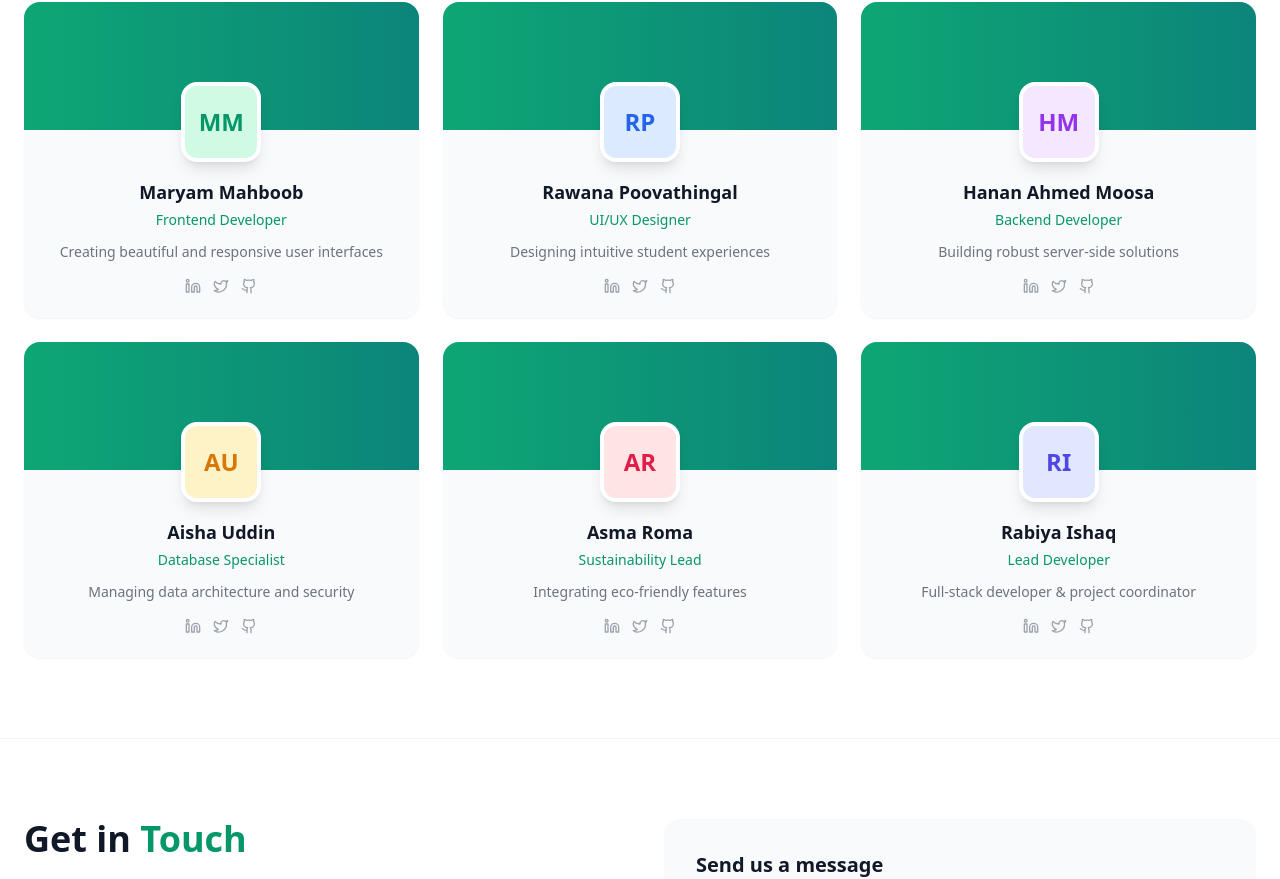
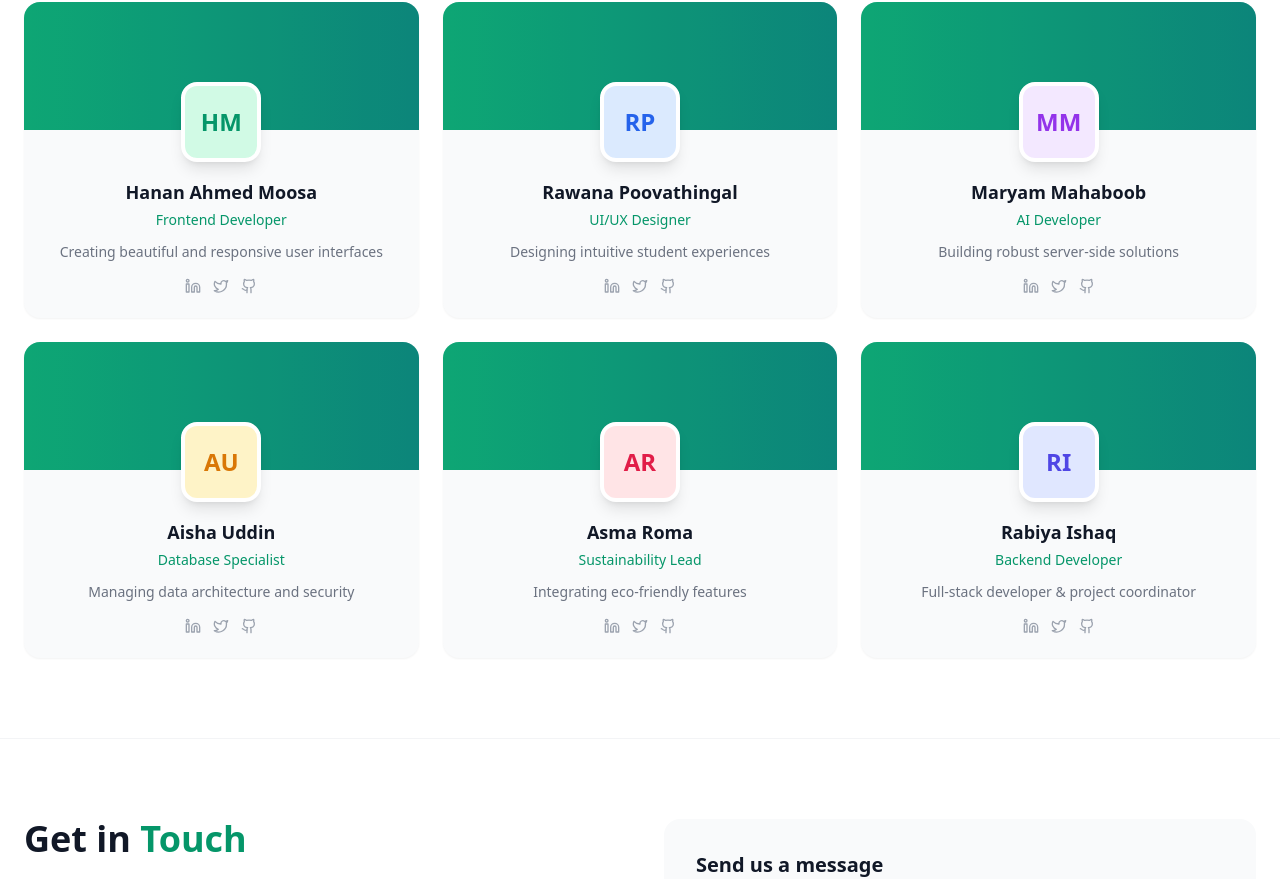
Before and after one commit to hananam696/PortalPlus, a Next.js app: page /about in a window 1280 px wide. Shown: the part 2130-3009 px from the top of the page. Built offline with nearby package versions, Linux system fonts and the light colour scheme.

Commit message:
edited few pages

```diff
--- a/app/about/page.jsx
+++ b/app/about/page.jsx
@@ -24,10 +24,10 @@ import { motion } from "framer-motion";
 export default function AboutPage() {
   const team = [
     {
-      name: "Maryam Mahboob",
+      name: "Hanan Ahmed Moosa",
       role: "Frontend Developer",
       bio: "Creating beautiful and responsive user interfaces",
-      initials: "MM",
+      initials: "HM",
       color: "emerald",
     },
     {
@@ -38,10 +38,10 @@ export default function AboutPage() {
       color: "blue",
     },
     {
-      name: "Hanan Ahmed Moosa",
-      role: "Backend Developer",
+      name: "Maryam Mahaboob",
+      role: "AI Developer",
       bio: "Building robust server-side solutions",
-      initials: "HM",
+      initials: "MM",
       color: "purple",
     },
     {
@@ -60,7 +60,7 @@ export default function AboutPage() {
     },
     {
       name: "Rabiya Ishaq",
-      role: "Lead Developer",
+      role: "Backend Developer",
       bio: "Full-stack developer & project coordinator",
       initials: "RI",
       color: "indigo",
--- a/app/campus-map/building-10/cyber-security-lab/page.jsx
+++ b/app/campus-map/building-10/cyber-security-lab/page.jsx
@@ -527,7 +527,7 @@ Cybersecurity protects patient data and ensures uninterrupted medical services.`
             <div className="robot-container animate-float drop-shadow-[0_0_30px_rgba(139,92,246,0.3)]">
               <div className="robot-glow" />
               <img
-                src="/campus/lock.png"
+                src="/campus/cyber-lock.png"
                 style={{ width: "80%", height: "75%", objectFit: "contain" }}
               />
             </div>
--- a/app/campus-map/building-10/media-lab/page.jsx
+++ b/app/campus-map/building-10/media-lab/page.jsx
@@ -408,7 +408,7 @@ Note: This reflects a skill area within the programme curriculum; it is not a sp
   style={{ width: "240px", height: "240px" }}
 >
                <div className="robot-glow" />
-              <img src="/campus/camera.png" style={{ width: "80%", height: "75%", objectFit: "contain" }} alt="robot" />
+              <img src="/campus/studio.png" style={{ width: "80%", height: "75%", objectFit: "contain" }} alt="robot" />
             </div>
           </div>
         </div>
```
